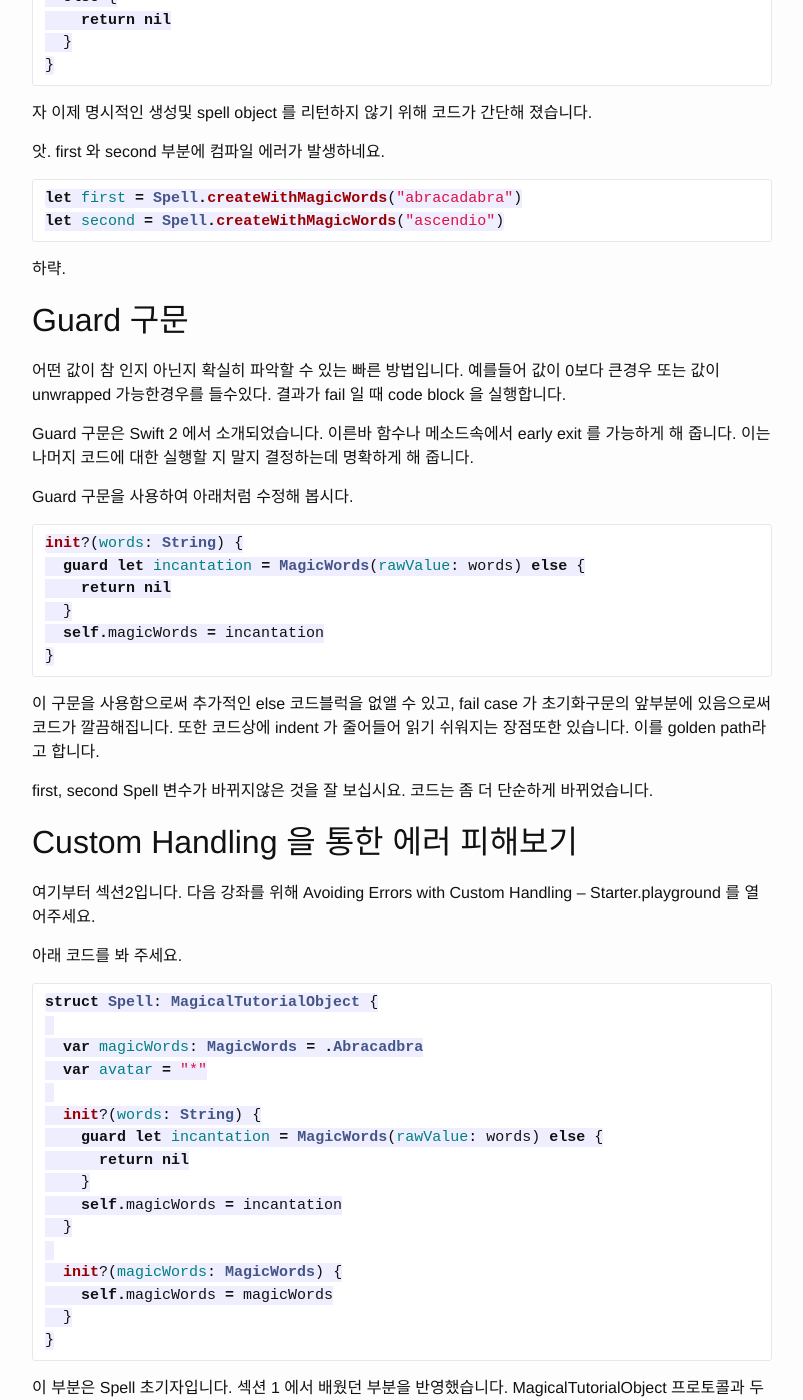
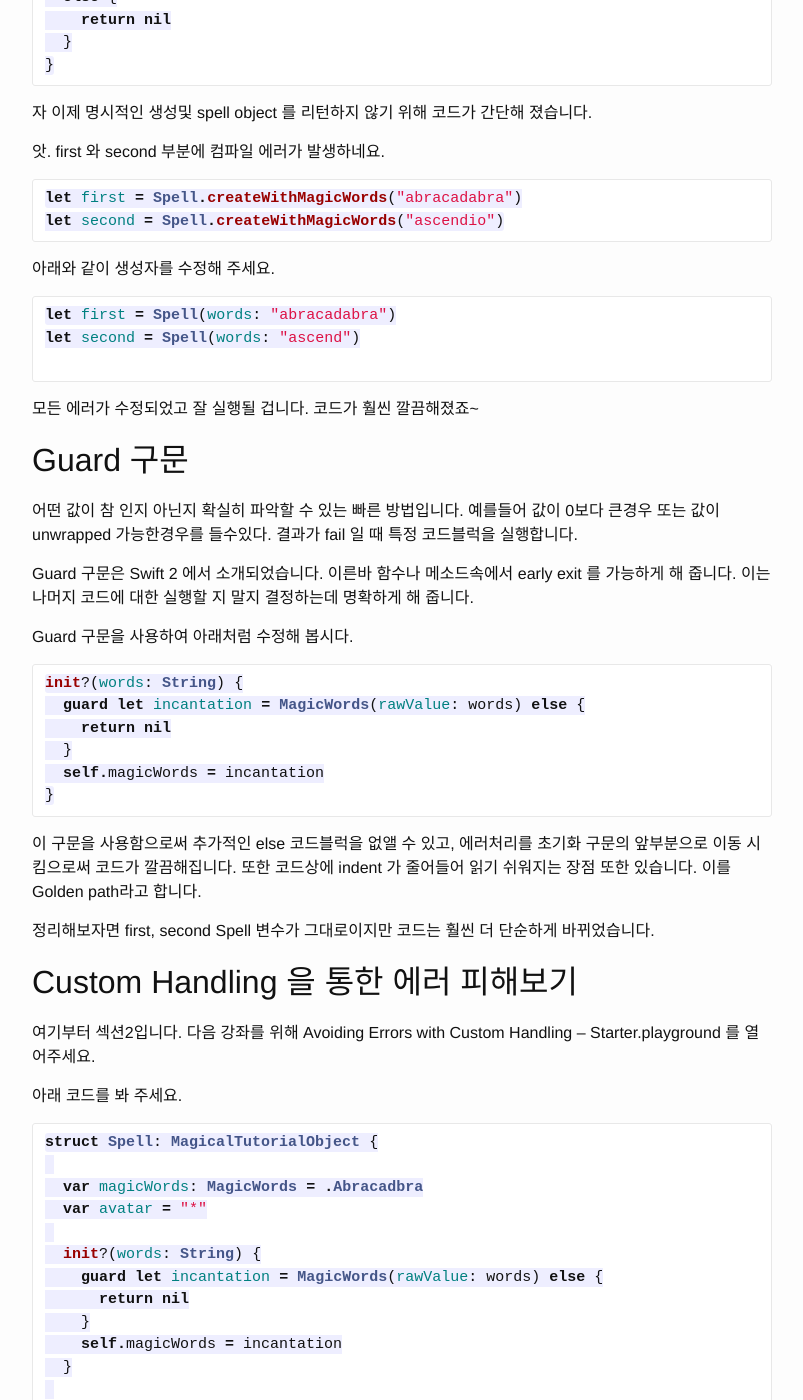
Before and after one commit to hallomuze/hallomuze.github.io, a Jekyll site: the page built from _posts/2016-07-26-swift2-error-handling.markdown, in a window 1280 px wide and 1400 px high, scrolled down 2571 px. Shown: the whole window, without its empty margins (238-1041 px from the left). Built offline with Jekyll 4.4.1, drawn with Linux system fonts in a browser that asks for light colours; some of the changed text lies outside the part shown.

Commit message:
Post update: Swift2 Error Handling

````diff
--- a/_posts/2016-07-26-swift2-error-handling.markdown
+++ b/_posts/2016-07-26-swift2-error-handling.markdown
@@ -33,7 +33,7 @@ enum MagicWords: String {
 }
 ```
 
-이 enumeration 은 주문 (Spell) 을 만들기 위한 마법의 단어들을 설명하고 있습니다.
+이 enumeration 은 주문 (Spell) 을 만들기 위한 마법과 가ㅗ련된 용어들을 설명하고 있습니다.
 
 
 ```swift
@@ -110,17 +110,25 @@ init?(words: String) {
 자 이제 명시적인 생성및 spell object 를 리턴하지 않기 위해 코드가 간단해 졌습니다.
 
 앗. first 와 second 부분에 컴파일 에러가 발생하네요.
+
 ```swift
 let first = Spell.createWithMagicWords("abracadabra")
 let second = Spell.createWithMagicWords("ascendio")
 ```
+아래와 같이 생성자를 수정해 주세요.
 
-하략.
+```swift
+let first = Spell(words: "abracadabra")
+let second = Spell(words: "ascend")
+
+```
+모든 에러가 수정되었고 잘 실행될 겁니다. 코드가 훨씬 깔끔해졌죠~
+
 
 ## Guard 구문
 
 어떤 값이 참 인지 아닌지 확실히 파악할 수 있는 빠른 방법입니다.
-예를들어 값이 0보다 큰경우 또는 값이 unwrapped 가능한경우를 들수있다.  결과가 fail 일 때 code block 을 실행합니다.
+예를들어 값이 0보다 큰경우 또는 값이 unwrapped 가능한경우를 들수있다.  결과가 fail 일 때 특정 코드블럭을 실행합니다.
 
 Guard 구문은 Swift 2 에서 소개되었습니다. 이른바 함수나 메소드속에서 early exit 를 가능하게 해 줍니다.  이는 나머지 코드에 대한 실행할 지 말지 결정하는데 명확하게 해 줍니다.
 
@@ -135,9 +143,9 @@ init?(words: String) {
 }
 ```
 
-이 구문을 사용함으로써 추가적인 else 코드블럭을 없앨 수 있고, fail case 가 초기화구문의 앞부분에 있음으로써 코드가 깔끔해집니다. 또한 코드상에 indent 가 줄어들어 읽기 쉬워지는 장점또한 있습니다. 이를 golden path라고 합니다.
+이 구문을 사용함으로써 추가적인 else 코드블럭을 없앨 수 있고,  에러처리를 초기화 구문의 앞부분으로 이동 시킴으로써 코드가 깔끔해집니다. 또한 코드상에 indent 가 줄어들어 읽기 쉬워지는 장점 또한 있습니다.  이를 Golden path라고 합니다.
 
-first, second Spell 변수가 바뀌지않은 것을 잘 보십시요. 코드는 좀 더 단순하게 바뀌었습니다.
+정리해보자면 first, second Spell 변수가 그대로이지만 코드는 훨씬 더 단순하게 바뀌었습니다.
 
 ## Custom Handling 을 통한 에러 피해보기
 
````
